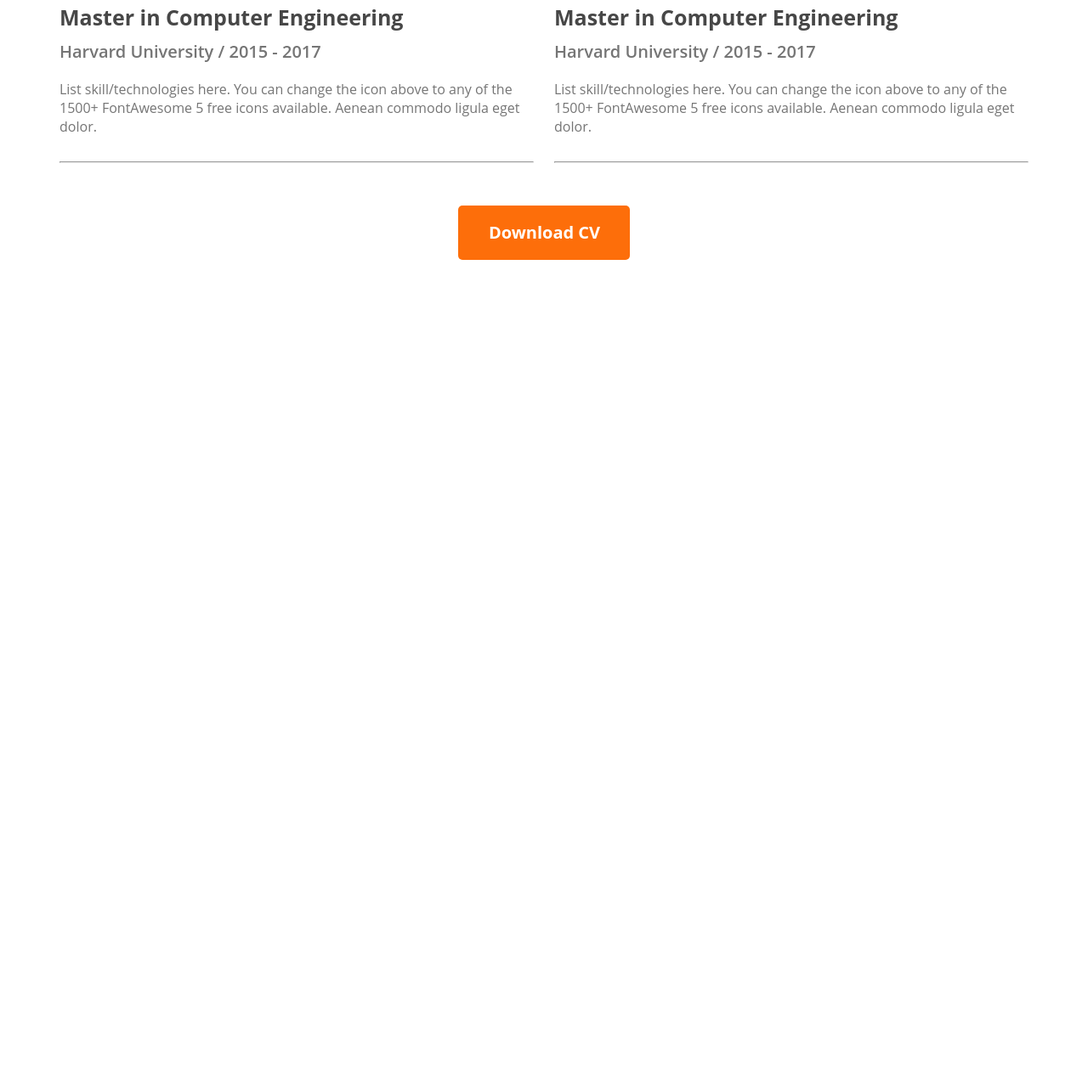
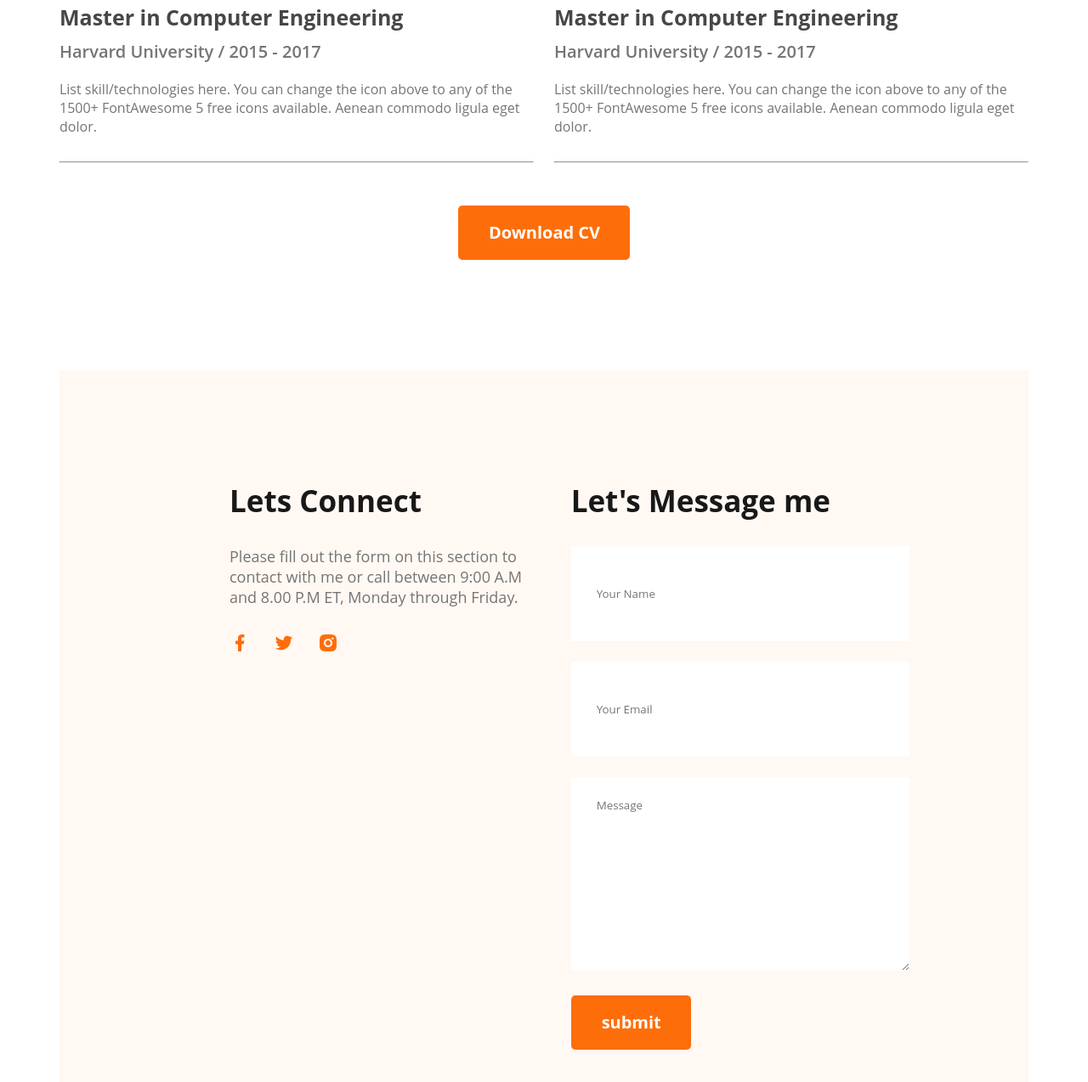
Before and after one commit to Rjk-Jami/Dev-portfolio, a plain HTML site: page index.html in a window 1280 px wide. Shown: the part 2717-3991 px from the top of the page at 85% size. Before the commit the page ends 3023 px from the top, so only its background shows below. Drawn offline with Linux system fonts and the light colour scheme.

Commit message:
uploaded cotact

```diff
--- a/index.html
+++ b/index.html
@@ -173,6 +173,25 @@
                 <button class="btn-primary">Download CV</button>
             </div>
         </section>
+        <!-- contact sention -->
+        <section class="contact">
+            <div>
+                <h3 class="section-title">Lets Connect</h3>
+                <p class="section-d">Please fill out the form on this section to contact with me or call between 9:00 A.M and 8.00 P.M ET, Monday through Friday.</p>
+                <a href="" target="_blank"><img src="images/icons/facebook.png" alt=""></a>
+                <a href="" target="_blank"><img src="images/icons/twitter.png" alt=""></a>
+                <a href="" target="_blank"><img src="images/icons/insta.png" alt=""></a>
+            </div>
+            <div>
+                <h3 class="section-title">Let's Message me</h3>
+                <form >
+                    <input type="text" name="" id="" placeholder="Your Name">
+                    <input type="email" name="" id="" placeholder="Your Email">
+                    <textarea name="" id="" cols="30" rows="10" placeholder="Message"w></textarea>
+                    <input type="submit" value="submit" class="btn-primary">
+                </form>
+            </div>
+        </section>
     </main>
 </body>
 </html>
--- a/style.css
+++ b/style.css
@@ -176,6 +176,7 @@ margin-bottom: 10px;
     font-size: 16px;
     color: #757575;
 
+
 }
 .resume-item{
     margin: 30px 0;
@@ -184,3 +185,27 @@ margin-bottom: 10px;
     margin-top: 50px;
     text-align: center;
 }
+.contact{
+    display: flex;
+    gap: 30px;
+    background-color: #FFF8F3;
+    padding: 130px 200px;
+}
+.contact .section-title{
+    text-align: left;
+}
+
+.contact input[type="text"],input[type="email"], textarea{
+    margin-bottom: 24px;
+    border: 0;
+    width: 100%;
+    padding: 24px 30px;
+}
+
+input{
+height: 64px;
+}
+.contact a{
+    text-decoration: none;
+    padding-right: 24px;
+}
```
